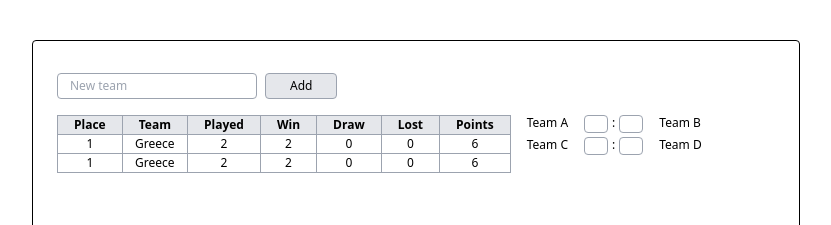
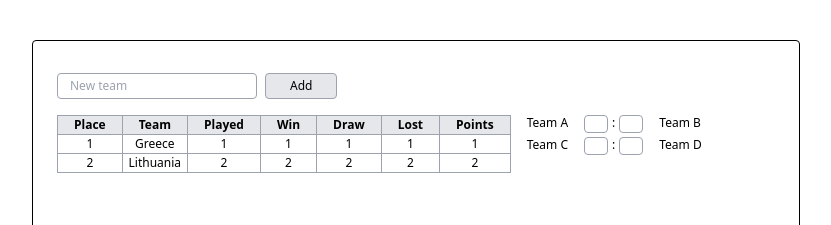
Before and after one commit to saulius-b/Football-Scores-Table, a React (Create React App) app: page / in a window 1280 px wide. Shown: the top 225 px of the page, without its empty margins (224-1055 px from the left). Built offline with nearby package versions, Linux system fonts and the light colour scheme.

Commit message:
improved scoreTable rendering with dummy data

```diff
--- a/src/components/ScoreTable.tsx
+++ b/src/components/ScoreTable.tsx
@@ -1,54 +1,69 @@
 import React from "react";
+import { TableData } from "../types";
 
 export function ScoreTable() {
+  const tableData: TableData = [
+    {
+      place: 1,
+      team: "Greece",
+      played: 1,
+      win: 1,
+      draw: 1,
+      lost: 1,
+      points: 1,
+      isHomeTeam: true,
+    },
+    {
+      place: 2,
+      team: "Lithuania",
+      played: 2,
+      win: 2,
+      draw: 2,
+      lost: 2,
+      points: 2,
+      isHomeTeam: true,
+    },
+  ];
+
+  const headersText: string[] = [
+    "Place",
+    "Team",
+    "Played",
+    "Win",
+    "Draw",
+    "Lost",
+    "Points",
+  ];
+
+  const tableHeader = headersText.map((item) => {
+    return (
+      <th className="px-2 sm:px-4 font-semibold border border-gray-400">
+        {item}
+      </th>
+    );
+  });
+
+  const tableRow = tableData.map((item) => {
+    return (
+      <tr>
+        <td className="border border-gray-400">{item.place}</td>
+        <td className="border border-gray-400">{item.team}</td>
+        <td className="border border-gray-400">{item.played}</td>
+        <td className="border border-gray-400">{item.win}</td>
+        <td className="border border-gray-400">{item.draw}</td>
+        <td className="border border-gray-400">{item.lost}</td>
+        <td className="border border-gray-400">{item.points}</td>
+      </tr>
+    );
+  });
+
   return (
     <div className="pb-6">
       <table className="text-center border border-gray-400 p-1">
         <thead className="text-xs">
-          <tr className="bg-gray-200">
-            <th className="px-2 sm:px-4 font-semibold border border-gray-400">
-              Place
-            </th>
-            <th className="px-2 sm:px-4 font-semibold border border-gray-400">
-              Team
-            </th>
-            <th className="px-2 sm:px-4 font-semibold border border-gray-400">
-              Played
-            </th>
-            <th className="px-2 sm:px-4 font-semibold border border-gray-400">
-              Win
-            </th>
-            <th className="px-2 sm:px-4 font-semibold border border-gray-400">
-              Draw
-            </th>
-            <th className="px-2 sm:px-4 font-semibold border border-gray-400">
-              Lost
-            </th>
-            <th className="px-2 sm:px-4 font-semibold border border-gray-400">
-              Points
-            </th>
-          </tr>
+          <tr className="bg-gray-200">{tableHeader}</tr>
         </thead>
-        <tbody className="text-xs">
-          <tr>
-            <td className="border border-gray-400">1</td>
-            <td className="border border-gray-400">Greece</td>
-            <td className="border border-gray-400">2</td>
-            <td className="border border-gray-400">2</td>
-            <td className="border border-gray-400">0</td>
-            <td className="border border-gray-400">0</td>
-            <td className="border border-gray-400">6</td>
-          </tr>
-          <tr>
-            <td className="border border-gray-400">1</td>
-            <td className="border border-gray-400">Greece</td>
-            <td className="border border-gray-400">2</td>
-            <td className="border border-gray-400">2</td>
-            <td className="border border-gray-400">0</td>
-            <td className="border border-gray-400">0</td>
-            <td className="border border-gray-400">6</td>
-          </tr>
-        </tbody>
+        <tbody className="text-xs">{tableRow}</tbody>
       </table>
     </div>
   );
--- /dev/null
+++ b/src/types.tsx
@@ -0,0 +1,12 @@
+export interface RowData {
+  place: number;
+  team: string;
+  played: number;
+  win: number;
+  draw: number;
+  lost: number;
+  points: number;
+  isHomeTeam?: boolean;
+}
+
+export type TableData = RowData[];
```
